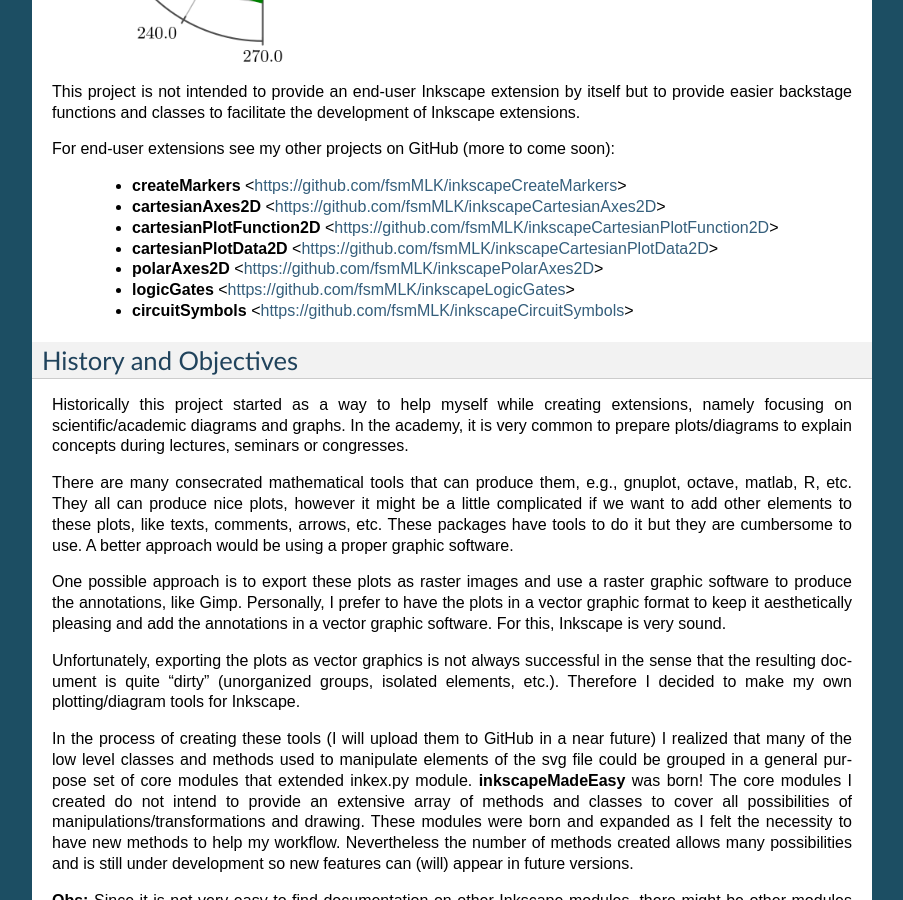
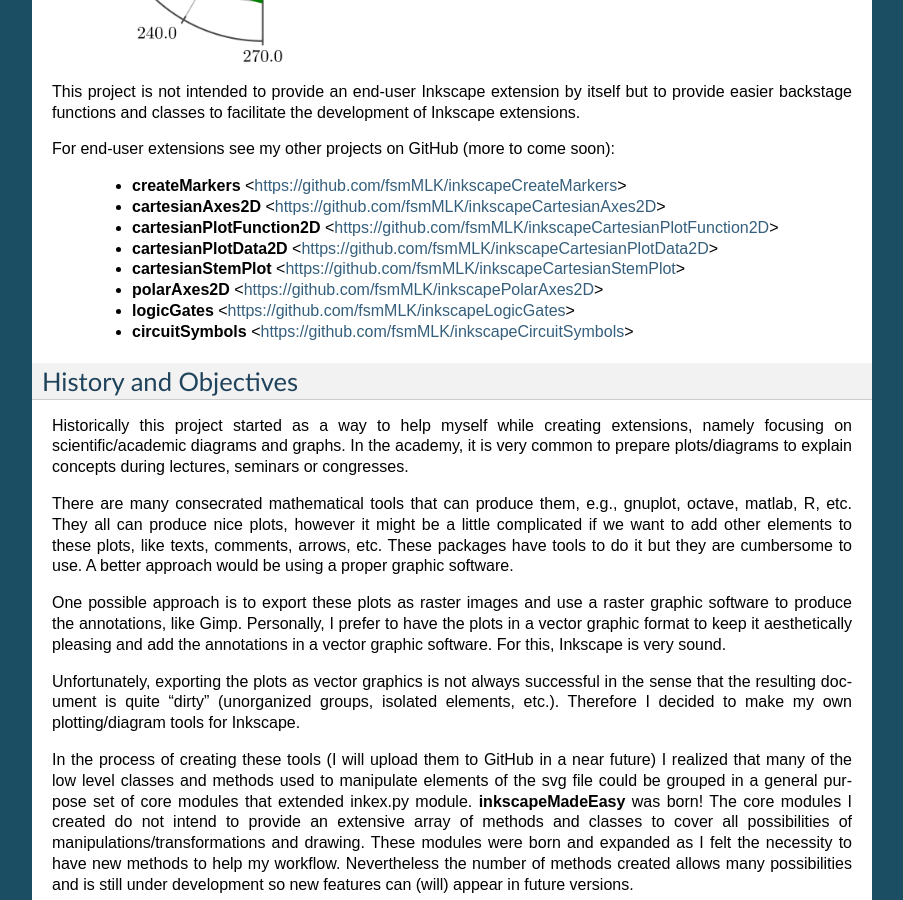
Before and after one commit to fsmMLK/inkscapeMadeEasy, a Sphinx documentation site: the page built from docs/source/index.rst, in a window 1280 px wide and 900 px high, scrolled down 789 px. Shown: the whole window, without its empty margins (198-1101 px from the left). Built offline with Sphinx 7.4.7, drawn with Linux system fonts in a browser that asks for light colours; formulas are drawn with MathJax 3.

Commit message:
documentation fixes

```diff
--- a/docs/source/index.rst
+++ b/docs/source/index.rst
@@ -24,6 +24,8 @@ For end-user extensions see my other projects on GitHub (more to come soon):
   - **cartesianPlotFunction2D** <https://github.com/fsmMLK/inkscapeCartesianPlotFunction2D>
 
   - **cartesianPlotData2D**     <https://github.com/fsmMLK/inkscapeCartesianPlotData2D>
+
+  - **cartesianStemPlot**       <https://github.com/fsmMLK/inkscapeCartesianStemPlot>
 
   - **polarAxes2D**             <https://github.com/fsmMLK/inkscapePolarAxes2D>
 
```
Also changed, not shown: README.md (+1 -0 lines).
